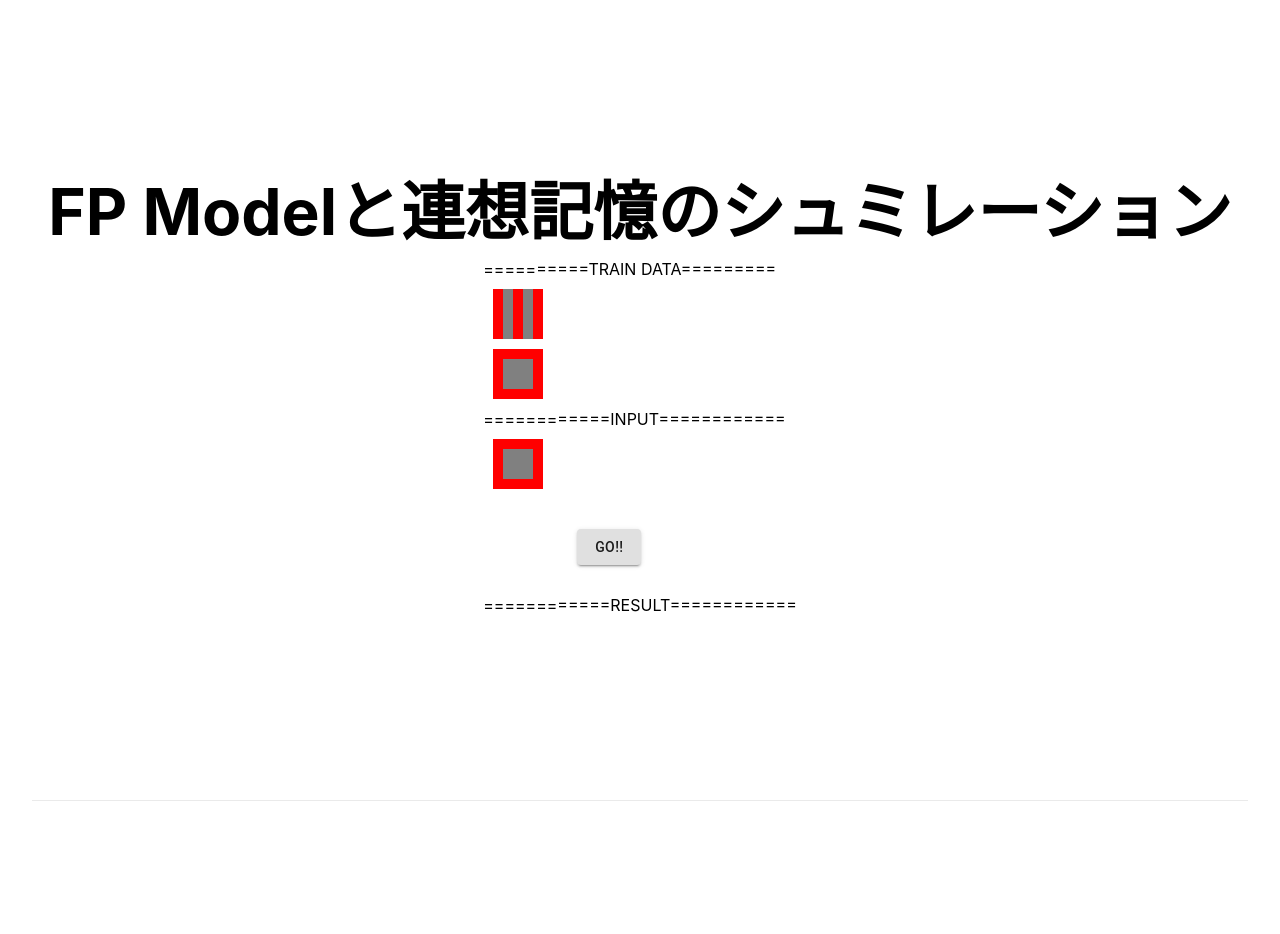
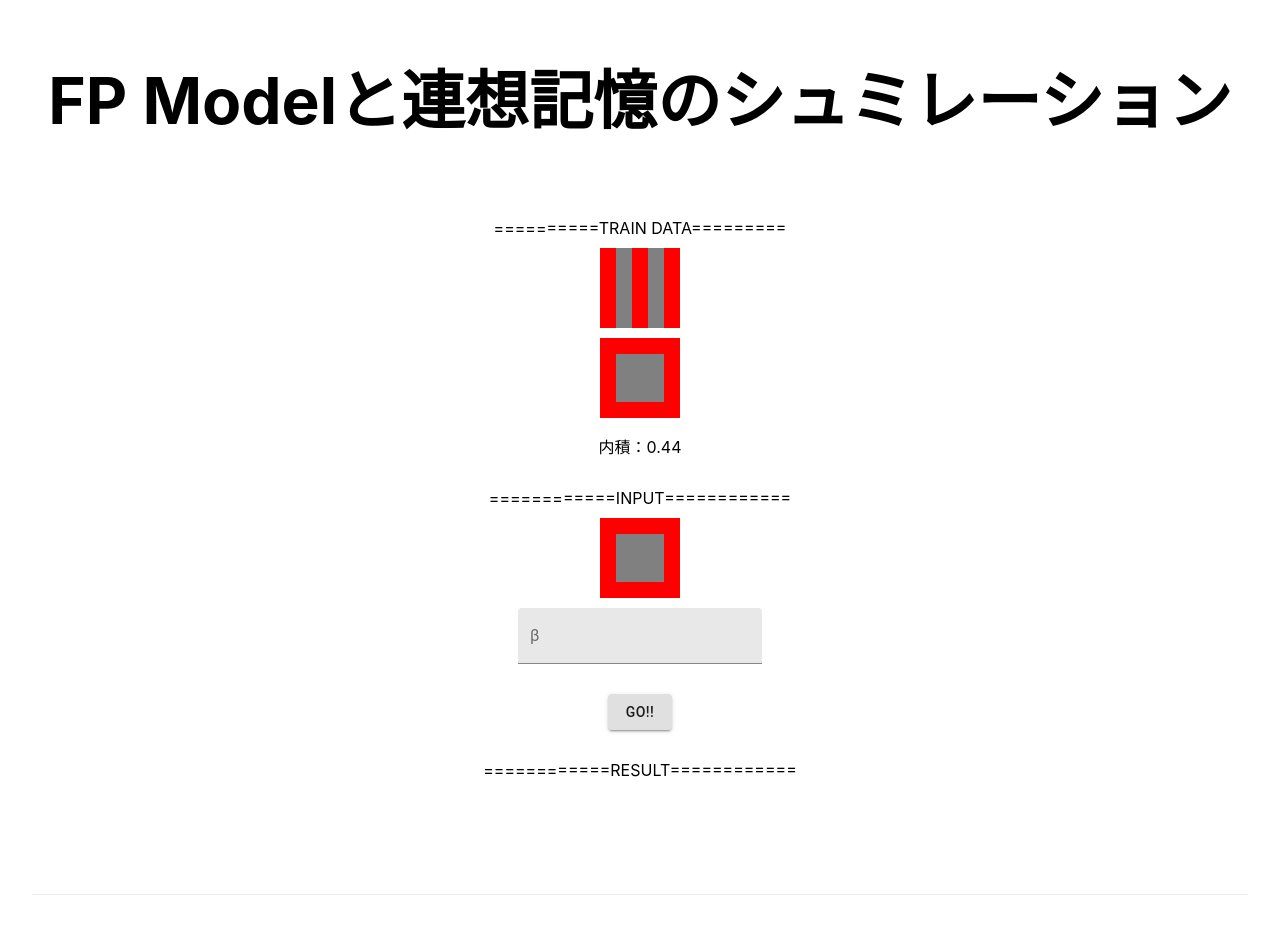
Before and after one commit to yamoyamoto/fp_model_simulation, a Next.js app: page /simple_dynamics in a window 1280 px wide. Shown: the top 934 px of the page. Before the commit the page ends 865 px from the top, so only its background shows below. Built offline with nearby package versions, Linux system fonts and the light colour scheme.

Commit message:
add inner product

```diff
--- a/src/components/atoms/ColorBlock.tsx
+++ b/src/components/atoms/ColorBlock.tsx
@@ -14,7 +14,7 @@ const ColorBlock: React.FC<Props> = (props) => {
   return(
     <div
       className='color_block'
-      style={{padding: "5px", backgroundColor: props.s == 1 ? "red" : "gray", display: "inline-block"}}
+      style={{padding: "8px", backgroundColor: props.s == 1 ? "red" : "gray", display: "inline-block"}}
       onMouseEnter={()=>{handle_click()}}
     >
     </div>
--- a/src/components/organisms/PatternSquare.tsx
+++ b/src/components/organisms/PatternSquare.tsx
@@ -18,7 +18,7 @@ const PatternSquare: React.FC<Props> = (props: Props) => {
   });
 
   return(
-    <div className='pattern_square' style={{margin: "10px"}}>
+    <div className='pattern_square' style={{margin: "10px", textAlign:"center"}}>
       {rows}
     </div>
   );
--- a/src/components/organisms/SimpleDynamics.tsx
+++ b/src/components/organisms/SimpleDynamics.tsx
@@ -1,24 +1,29 @@
 import * as React from "react";
 import PatternSquare from "./PatternSquare";
 import axios from "../../../libs/axios";
-import { Button } from "@material-ui/core";
+import { Button, TextField } from "@material-ui/core";
 
 type Props = {};
 
+type Pattern2D = Array<Array<number>>;
+type Pattern1D = Array<number>;
+
 type Post = {
-  train_data: Array<Array<Array<number>>>;
-  input: Array<Array<number>>;
+  train_data: Pattern2D[];
+  input: Pattern2D;
   dynamics_count: number;
+  beta: number;
 };
 
 type PostData = {
-  train_data: Array<Array<number>>;
-  input_pattern: Array<number>;
+  train_data: Pattern1D[];
+  input_pattern: Pattern1D;
   dynamics_count: number;
+  beta: number;
 };
 
 type OutputPattern = {
-  pattern: Array<Array<number>>;
+  pattern: Pattern2D;
   count: number;
 };
 
@@ -35,6 +40,7 @@ const SimpleDynamics: React.FC<Props> = (props: Props) => {
   const [output_data, set_output_data] = React.useState<Array<OutputPattern>>([]);
   const [is_clicked, change_is_clicked] = React.useState(false);
   const [input, update_input] = React.useState(default_input);
+  const [beta, update_beta] = React.useState(1);
 
   const post: Post = {
     train_data: [
@@ -55,6 +61,7 @@ const SimpleDynamics: React.FC<Props> = (props: Props) => {
     ],
     input: input,
     dynamics_count: 10,
+    beta: beta,
   };
 
   const fetch_data = () => {
@@ -62,11 +69,12 @@ const SimpleDynamics: React.FC<Props> = (props: Props) => {
     change_show_output(false);
     var url: string = "/api";
     var post_data: PostData = {
-      train_data: post.train_data.map((value: Array<Array<number>>) => {
+      train_data: post.train_data.map((value: Pattern2D) => {
         return value.flat(1);
       }),
       input_pattern: post.input.flat(1),
       dynamics_count: post.dynamics_count,
+      beta: beta,
     };
     axios.post(url, post_data).then((res) => {
       console.log(res);
@@ -101,12 +109,29 @@ const SimpleDynamics: React.FC<Props> = (props: Props) => {
     return output_patterns;
   };
 
+  const calculate_inner_product = (train_data: Pattern2D[]): number => {
+    let inner_product: number = 0;
+    const flatted_train_data_1 = train_data[0].flat(1);
+    const flatted_train_data_2 = train_data[1].flat(1);
+    const N = flatted_train_data_1.length;
+    for (let i = 0; i < flatted_train_data_1.length; i++) {
+      inner_product += flatted_train_data_1[i] * flatted_train_data_2[i];
+    }
+    return inner_product / N;
+  };
+
   return (
-    <div className="pattern_square" style={{ margin: "10px" }}>
+    <div className="simple_dynamics_app" style={{ textAlign: "center", margin: "50px 0px" }}>
+      <div className="train_data_wrap" style={{ margin: "30px 0px" }}>
         <div>==========TRAIN DATA=========</div>
         {post.train_data.map((one, i) => {
           return <PatternSquare key={i} s={one} update_input={() => {}} />;
         })}
+        <div>
+          <p>内積：{calculate_inner_product(post.train_data)}</p>
+        </div>
+      </div>
+      <div className="input_wrap" style={{ margin: "30px 0px" }}>
         <div>============INPUT============</div>
         <PatternSquare
           s={input}
@@ -114,9 +139,13 @@ const SimpleDynamics: React.FC<Props> = (props: Props) => {
             update_input(input);
           }}
         />
-      <Button onClick={fetch_data} style={{ marginLeft: "30%", marginTop: "30px", marginBottom: "30px" }} variant="contained">
+        <TextField id="filled-basic" label="β" variant="filled" onChange={(event) => update_beta(Number(event.target.value))} />
+        <div className="simulation_button">
+          <Button onClick={fetch_data} style={{ marginTop: "30px" }} variant="contained">
             GO!!
           </Button>
+        </div>
+      </div>
       <div>============RESULT============</div>
       {is_clicked ? is_show_output ? get_output_jsx(output_data) : <div>想起中....</div> : null}
     </div>
```
Lines whose indentation alone changed are shown as unchanged.
